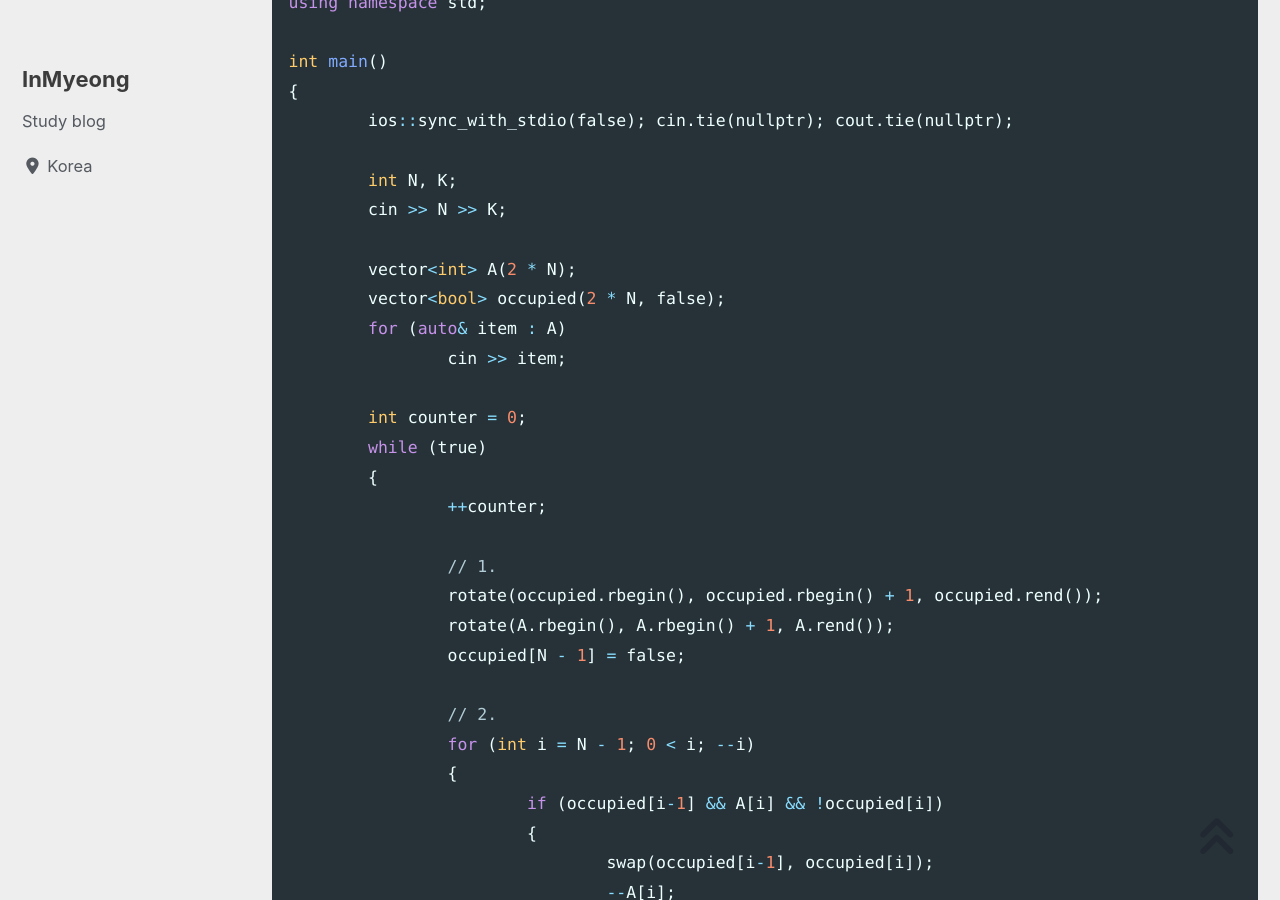
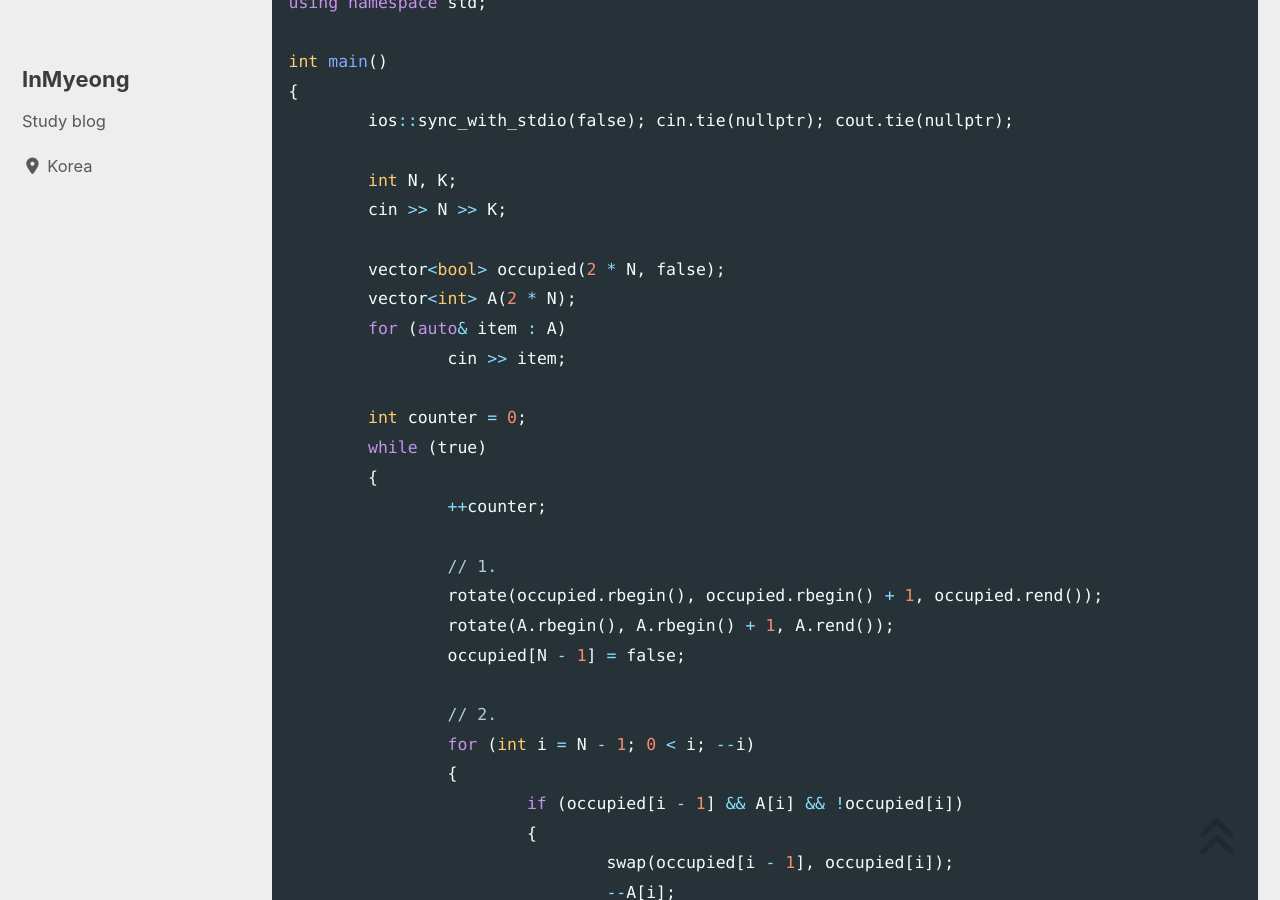
Before and after one commit to devMyeong/devMyeong.github.io, a Jekyll site: the page built from _posts/codingTest/2023-05-01-삼성기출.md, in a window 1280 px wide and 900 px high, scrolled down 24983 px. Built offline with Jekyll 4.4.1, drawn with Linux system fonts in a browser that asks for light colours; cached includes are drawn as plain includes; nearby versions of some CDN libraries; some web fonts are replaced; comment, search, counter and statistics services are not loaded.

Commit message:
Chore : 수정

```diff
--- a/_posts/codingTest/2023-05-01-삼성기출.md
+++ b/_posts/codingTest/2023-05-01-삼성기출.md
@@ -811,8 +811,8 @@ int main()
 	int N, K;
 	cin >> N >> K;
 
+	vector<bool> occupied(2 * N, false);
 	vector<int> A(2 * N);
-	vector<bool> occupied(2 * N, false);
 	for (auto& item : A)
 		cin >> item;
 
@@ -829,9 +829,9 @@ int main()
 		// 2.
 		for (int i = N - 1; 0 < i; --i)
 		{
-			if (occupied[i-1] && A[i] && !occupied[i])
-			{
-				swap(occupied[i-1], occupied[i]);
+			if (occupied[i - 1] && A[i] && !occupied[i])
+			{
+				swap(occupied[i - 1], occupied[i]);
 				--A[i];
 			}
 		}
```
